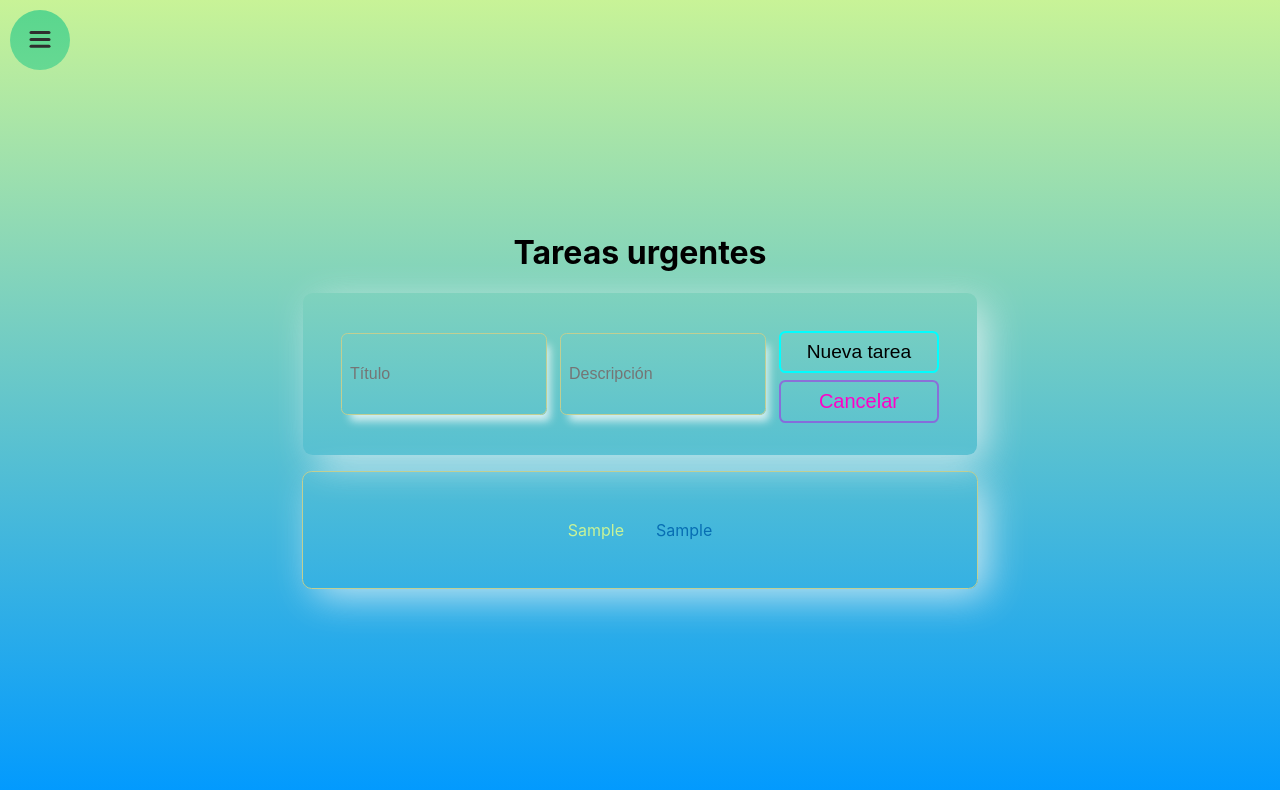
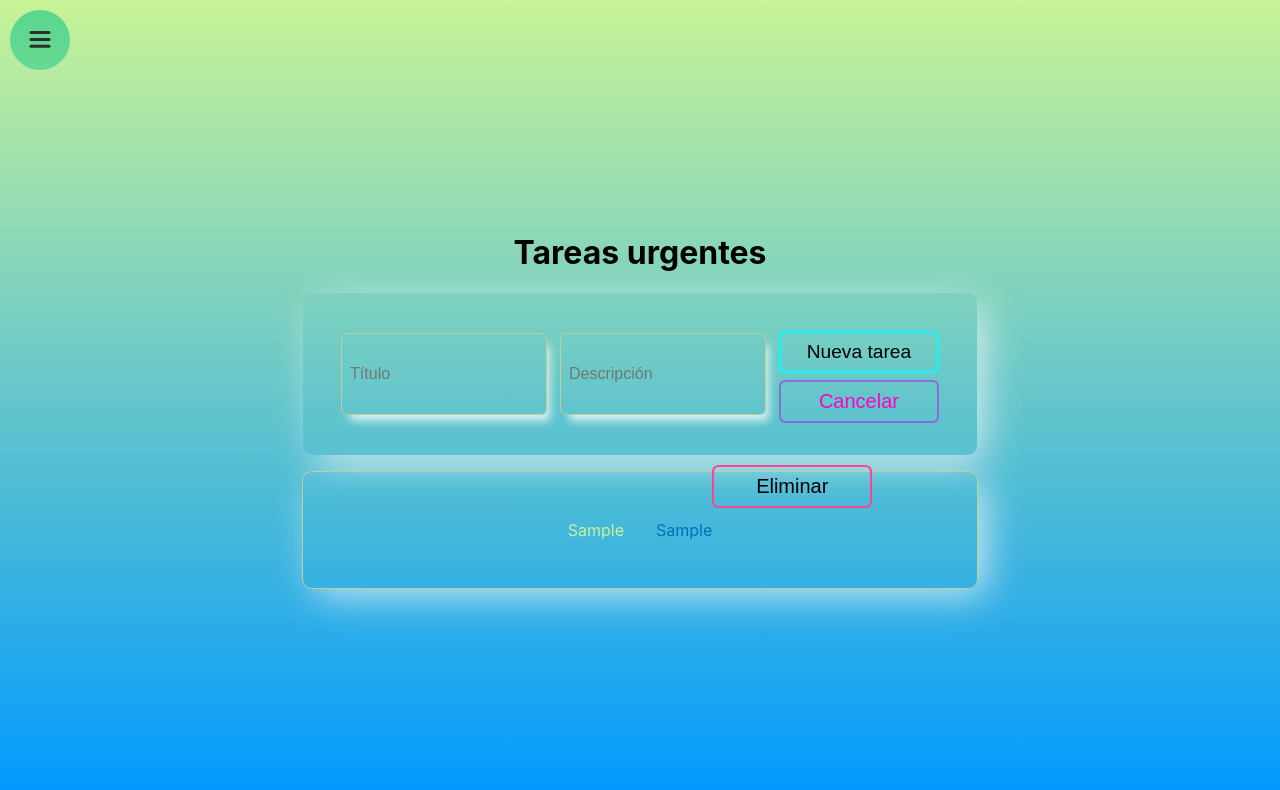
Before and after one commit to Silzhar/todoLuist_redux, a React (Create React App) app: page /urgent in a window 1280 px wide. Both pictures are taken after typing "Sample", "Sample" into the empty fields and a click on the button "Nueva tarea". Shown: the top 790 px of the page. Built offline with nearby package versions, Linux system fonts and the light colour scheme.

Commit message:
test:delete task.OK

```diff
--- a/src/components/UrgentTask/UrgentTask.jsx
+++ b/src/components/UrgentTask/UrgentTask.jsx
@@ -8,6 +8,7 @@ import {
   // Actions.
   createUrgentTask,
   changeFormValue,
+  deleteCard
 } from '../../features/cardSlice'
 
 
@@ -24,7 +25,7 @@ export function UrgentTask() {
 
   function handleSubmit(event) {
     event.preventDefault();
-    dispatch(createUrgentTask());
+    dispatch(createUrgentTask())
   }
   function handleChangeInput(ev) {
     dispatch(
@@ -33,6 +34,9 @@ export function UrgentTask() {
         value: ev.target.value,
       })
     )
+  }
+  function deleteTask(title, desciption) {
+    dispatch(deleteCard(title, desciption))
   }
 
   return (
@@ -74,6 +78,8 @@ export function UrgentTask() {
         <div className="task">
             <p className="task__title">{createdUrgentCard[0]}</p>
             <p className="task__description">{createdUrgentCard[1]}</p>
+            <button type="submit" onClick={() => deleteTask(0,1)}
+            className="CardInput__delete-button">Eliminar</button>
         </div>) : null }
       {createdUrgentCard[2] ? (
           <div className="task">
--- a/src/components/UrgentTask/UrgentTask.scss
+++ b/src/components/UrgentTask/UrgentTask.scss
@@ -60,6 +60,24 @@
         color: #ff00c8;
       }
     }
+
+    &__delete-button {
+      position: absolute;
+      margin-top: -2.4rem;
+      // margin-left: 9rem;
+      width: 10rem;
+      background-color: transparent;
+      color: grey;
+      font-size: 1rem;
+      padding: 0.5rem 1rem;
+      border: 2px solid #fd4391;
+      border-radius: 0.40rem;
+
+      &:enabled {
+        font-size: 1.25rem;
+        color: black;
+      }
+    }
 }
 
 
--- a/src/features/cardSlice.js
+++ b/src/features/cardSlice.js
@@ -13,9 +13,6 @@ export const cardSlice = createSlice({
       title: '',
       description: '',
     },
-    title: '',
-    description: '',
-
     drawCreateCard: false,
   },
 
@@ -84,6 +81,10 @@ export const cardSlice = createSlice({
 
       state.task[name] = value;
     },
+    deleteCard: (state, action) => {
+      // const { payload } = action;
+      state.createdUrgentCard.splice(action.payload)
+    },
   },
 });
 
@@ -94,6 +95,7 @@ export const {
   createRemainingTask,
   createNextEvents,
   createNotes,
+  deleteCard,
   changeFormValue,
 } = cardSlice.actions;
 
```
Also changed, not shown: 1 other file (tests, documents, lock files or other folders).
